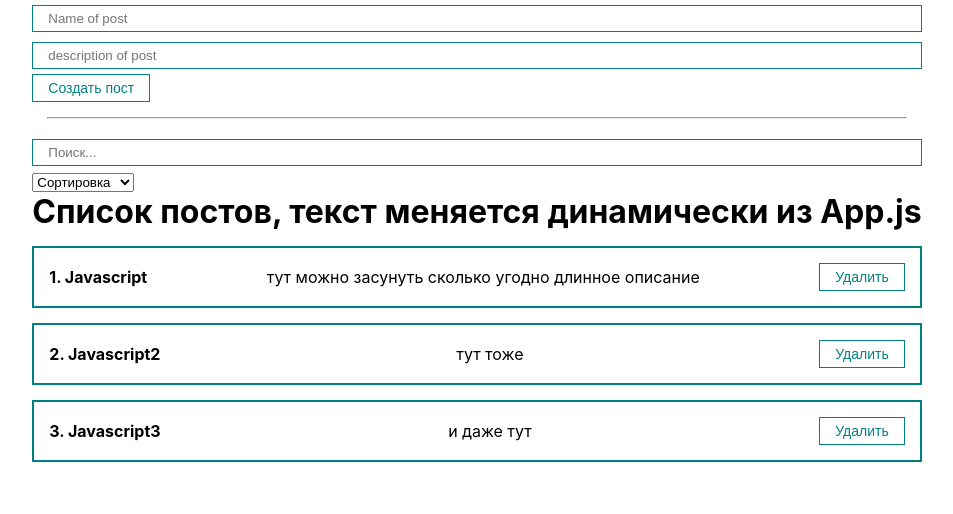
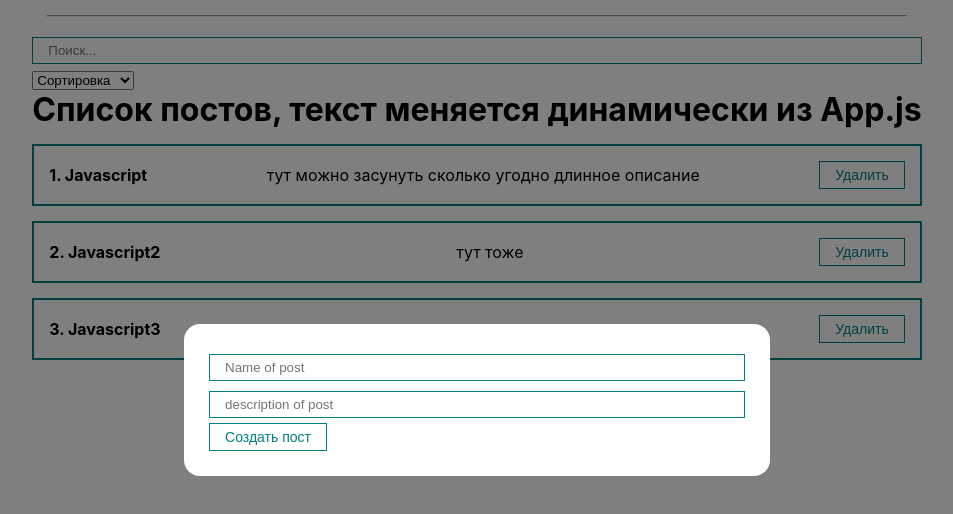
Before and after one commit to Wadenvctr/my_first_react_app, a React (Create React App) app: page / in a window 1280 px wide. Shown: the top 514 px of the page, without its empty margins (163-1116 px from the left). Built offline with nearby package versions, Linux system fonts and the light colour scheme.

Commit message:
modal css fixed

```diff
--- a/src/App.js
+++ b/src/App.js
@@ -3,6 +3,7 @@ import "./styles/App.css";
 import PostList from "./components/PostList";
 import PostForm from "./components/PostForm";
 import PostFilter from "./components/PostFilter";
+import MyModal from "./components/UI/MyModal/MyModal";
 function App() {
   const [posts, setPosts] = useState([
     {
@@ -46,7 +47,9 @@ function App() {
 
   return (
     <div className="App">
+      <MyModal visible={true}>
       <PostForm create={createPost} />
+      </MyModal>
       <hr style={{ margin: "15px" }} />
       <PostFilter filter={filter} setFilter={setFilter} />
       <PostList
--- /dev/null
+++ b/src/components/UI/MyModal/MyModal.jsx
@@ -0,0 +1,18 @@
+import cl from "./MyModal.module.css";
+
+const MyModal = ({ children, visible, setVisible }) => {
+  const rootClasses = [cl.myModal];
+  if (visible) {
+    rootClasses.push(cl.active);
+  }
+
+  return (
+    <div className={rootClasses.join(" ")}>
+      <div className={cl.myModalContent}>
+        {children}
+      </div>
+    </div>
+  );
+};
+
+export default MyModal;
--- /dev/null
+++ b/src/components/UI/MyModal/MyModal.module.css
@@ -0,0 +1,22 @@
+.myModal {
+    position: fixed;
+    top: 0;
+    bottom: 0;
+    right: 0;
+    left: 0;
+    display: none;
+    background: rgba(0, 0, 0, 0.5);
+}
+
+.myModalContent {
+    padding: 25px;
+    background: white;
+    border-radius: 16px;
+    min-width: 250px;
+}
+
+.myModal.active {
+    display: flex;
+    justify-content: center;
+    align-items: center;
+}
```
Also changed, not shown: src/components/PostFilter.jsx (+8 -7 lines).
